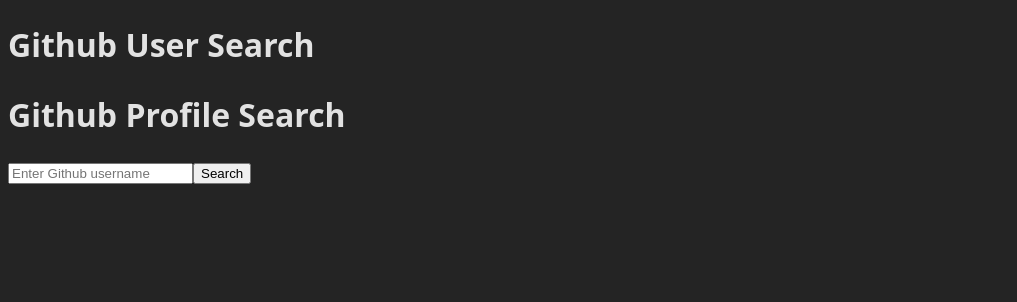
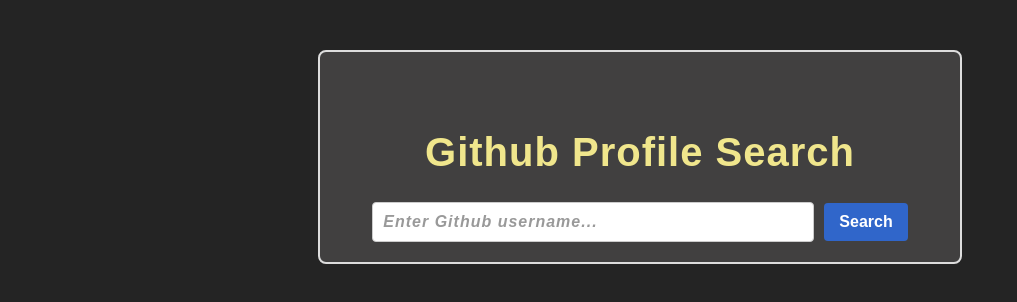
Before and after one commit to AkshitaGupta97/Github-profile-search, a React (Vite) app: page / in a window 1280 px wide. Shown: the top 302 px of the page, without its empty margins (0-1017 px from the left). Built offline with nearby package versions, Linux system fonts and the light colour scheme.

Commit message:
added mainpage

```diff
--- a/src/App.css
+++ b/src/App.css
@@ -0,0 +1,54 @@
+
+.app-container {
+    font-family: Arial, sans-serif;
+    max-width: 600px;
+    margin: 50px auto;
+    padding: 20px;
+    border: 2px solid #ddd;
+    border-radius: 8px;
+    background-color: #414040;
+}
+.github-search {
+  text-align: center;
+  margin-top: 50px;
+}
+.github-search h1 {
+  font-size: 2.5rem;
+  margin-bottom: 20px;
+  color: khaki;
+  letter-spacing: 1px;
+}
+input {
+    padding: 10px;
+    font-size: 1rem;
+    width: 70%;
+    border: 1px solid #ccc;
+    border-radius: 4px;
+}
+input:focus {
+    outline: none;
+    border-color: #007bff;
+    box-shadow: 0 0 5px rgba(0, 123, 255, 0.5);
+}
+input::placeholder {
+    color: #999;
+    font-style: italic;
+    font-weight: 600;
+    letter-spacing: 1px;
+}
+button {
+    padding: 10px 15px;
+    font-size: 1rem;
+    margin-left: 10px;
+    border: none;
+    border-radius: 4px;
+    font-weight: bold;
+    color: white;
+    cursor: pointer;
+}
+.search-btn {
+    background-color: #3066ca;
+}
+.search-btn:hover {
+    background-color: #275ab3;
+}
--- a/src/App.jsx
+++ b/src/App.jsx
@@ -1,13 +1,12 @@
 
 import './App.css'
-import GithubSearch from './components/GithubSearch'
+import MainPage from './components/MainPage'
 
 function App() {
 
   return (
     <>
-      <h1>Github User Search</h1>
-      <GithubSearch />
+     <MainPage />
     </>
   )
 }
--- a/src/components/GithubSearch.jsx
+++ b/src/components/GithubSearch.jsx
@@ -1,12 +1,17 @@
+import { useState } from "react"
 
 function GithubSearch() {
+  const [username, setUsername] = useState("")
   return (
     <div className="github-search">
         <h1> Github Profile Search </h1>
-        <div className="search-bar">
-          <input type="text" placeholder="Enter Github username" />
-          <button> Search </button>
-        </div>
+        <form className="search-bar">
+          <input
+            value={username} onChange={(e) => setUsername(e.target.value)}
+            type="text" placeholder="Enter Github username..."
+          />
+          <button type="submit" className="search-btn"> Search </button>
+        </form>
 
     </div>
   )
--- /dev/null
+++ b/src/components/MainPage.jsx
@@ -0,0 +1,11 @@
+import GithubSearch from "./GithubSearch"
+
+function MainPage() {
+  return (
+    <div className="app-container">
+         <GithubSearch />
+    </div>
+  )
+}
+
+export default MainPage
```
